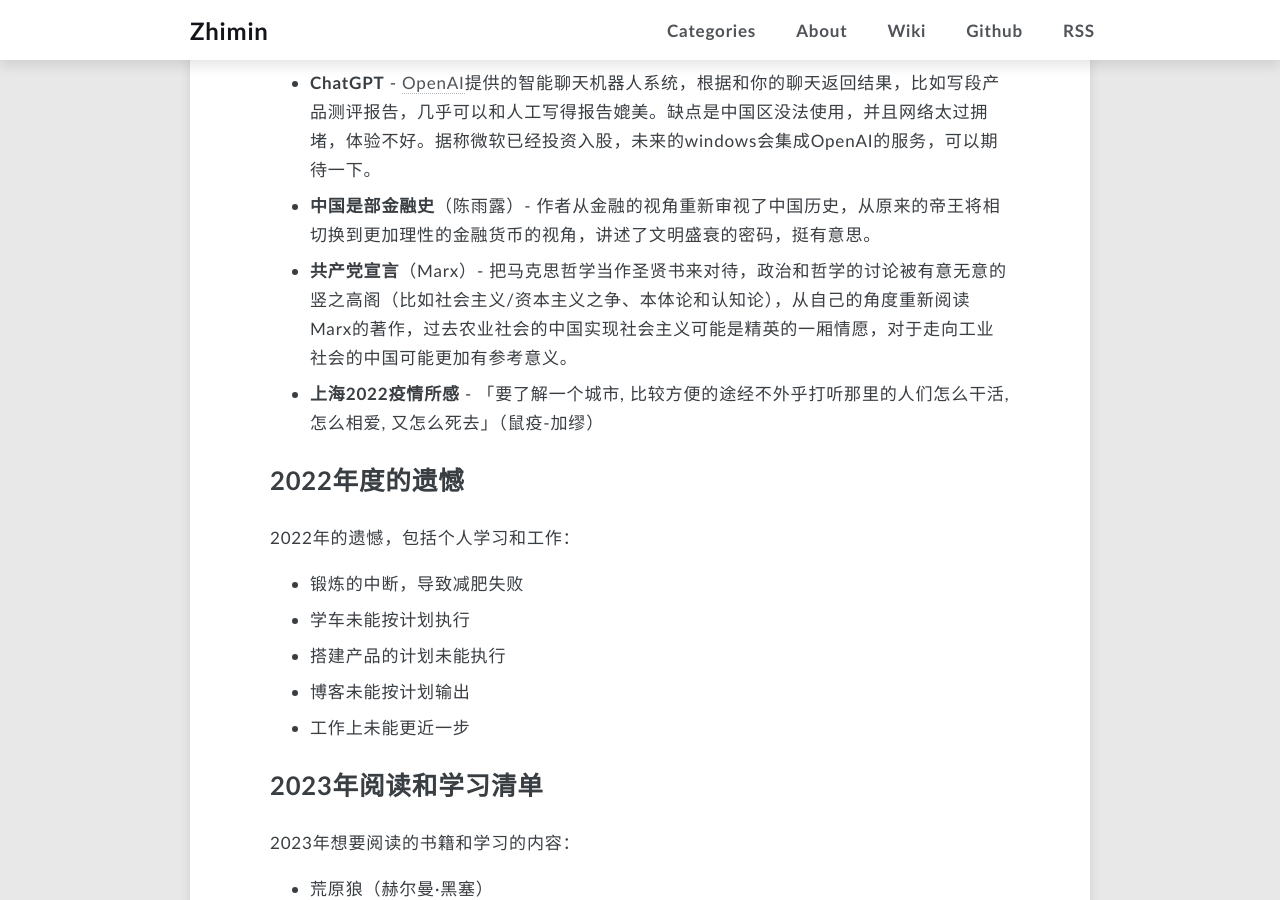
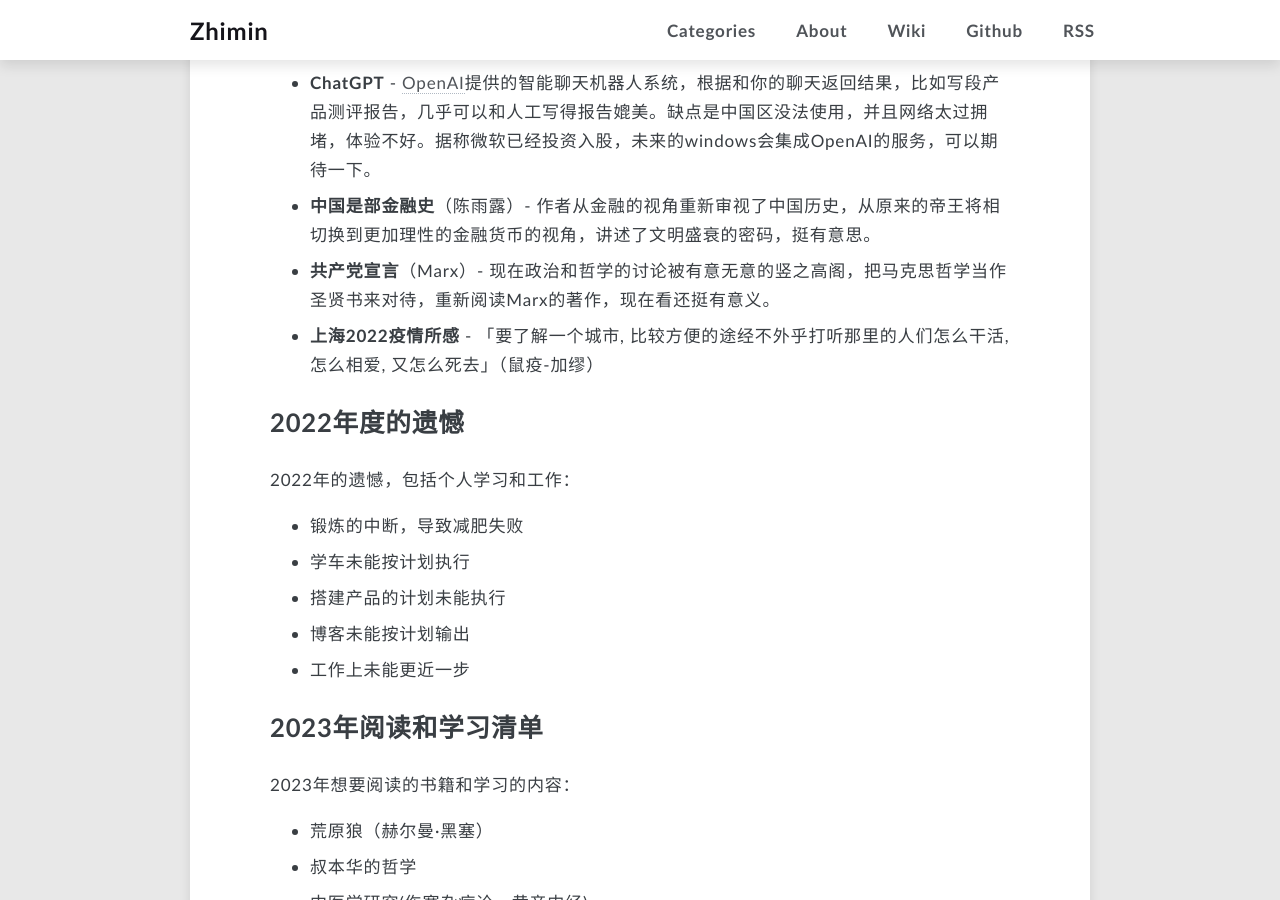
Before and after one commit to zhiminbai/zhiminbai.github.io, a Jekyll site: the page built from _posts/2023-01-20-2022-into-2023.md, in a window 1280 px wide and 900 px high, scrolled down 1049 px. Built offline with Jekyll 4.4.1, drawn with Linux system fonts in a browser that asks for light colours; some web fonts are replaced; comment, search, counter and statistics services are not loaded.

Commit message:
Update 2023-01-20-2022-into-2023.md

```diff
--- a/_posts/2023-01-20-2022-into-2023.md
+++ b/_posts/2023-01-20-2022-into-2023.md
@@ -17,7 +17,7 @@
 - **最好的告别**（阿图）- 「“岁月累计”——人类学家描述年龄谎报情况，过去人们渴望老年人的殊荣，老年人拥有智慧和知识的掌握。但是现在高龄不再有稀缺价值。」
 - **ChatGPT** - [OpenAI](https://openai.com/)提供的智能聊天机器人系统，根据和你的聊天返回结果，比如写段产品测评报告，几乎可以和人工写得报告媲美。缺点是中国区没法使用，并且网络太过拥堵，体验不好。据称微软已经投资入股，未来的windows会集成OpenAI的服务，可以期待一下。
 - **中国是部金融史**（陈雨露）- 作者从金融的视角重新审视了中国历史，从原来的帝王将相切换到更加理性的金融货币的视角，讲述了文明盛衰的密码，挺有意思。
-- **共产党宣言**（Marx）- 把马克思哲学当作圣贤书来对待，政治和哲学的讨论被有意无意的竖之高阁（比如社会主义/资本主义之争、本体论和认知论），从自己的角度重新阅读Marx的著作，过去农业社会的中国实现社会主义可能是精英的一厢情愿，对于走向工业社会的中国可能更加有参考意义。
+- **共产党宣言**（Marx）- 现在政治和哲学的讨论被有意无意的竖之高阁，把马克思哲学当作圣贤书来对待，重新阅读Marx的著作，现在看还挺有意义。
 - **上海2022疫情所感** - 「要了解一个城市, 比较方便的途经不外乎打听那里的人们怎么干活, 怎么相爱, 又怎么死去」（鼠疫-加缪）
 
 ## 2022年度的遗憾
```
